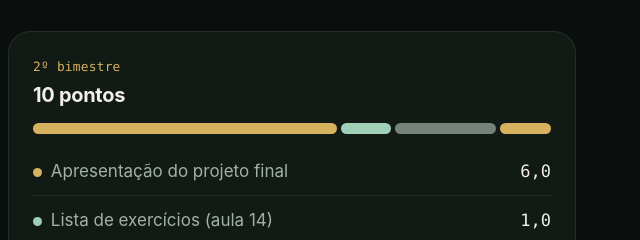
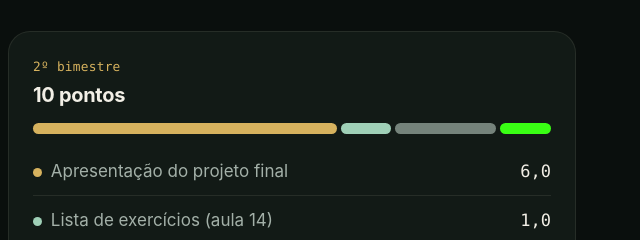
Before and after one commit to MARISTELAOLIVEIRA/adm-recursos, a plain HTML site: page index.html in a window 1280 px wide. Shown: the part 9040-9280 px from the top of the page, 640-1280 px from the left. Drawn offline with nearby package versions, Linux system fonts and the light colour scheme; animation ran at ten frames a second; a web font is replaced by a local one.

Commit message:
Cor para a quarta parte da barra de pontos
Co-Authored-By: Claude Opus 5.5 <noreply@anthropic.com>
Claude-Session: https://claude.ai/code/session_01UogPDSC7WaKdQc95RP3qLg

```diff
--- a/assets/css/disciplina.css
+++ b/assets/css/disciplina.css
@@ -668,6 +668,10 @@ a.unidade:hover {
   background: var(--texto-3);
 }
 
+.pontos span:nth-child(4) {
+  background: var(--neon);
+}
+
 .partes {
   margin: 0;
   padding: 0;
```
